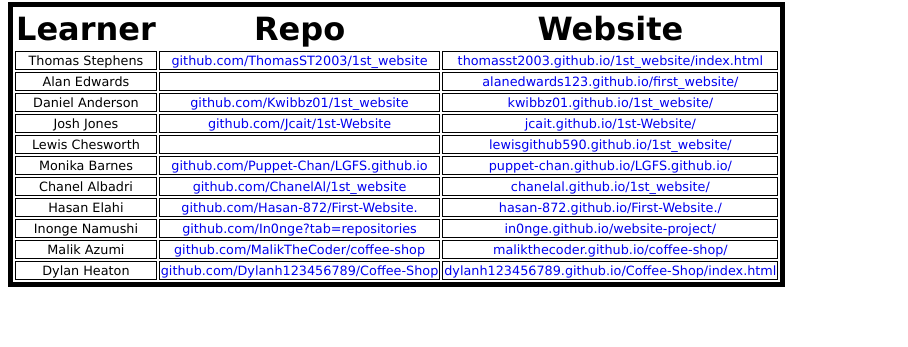
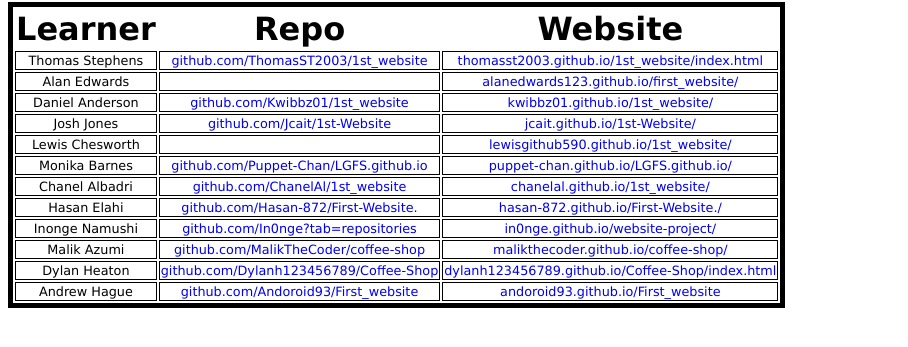
Before and after one commit to mmccart3/17062024-Level-2-Websites, a plain HTML site: page index.html in a window 1280 px wide. Shown: the part 85-432 px from the top of the page, without its empty margins (0-908 px from the left). Drawn offline with Linux system fonts and the light colour scheme.

Commit message:
Andrew addded

```diff
--- a/index.html
+++ b/index.html
@@ -70,7 +70,12 @@
         <tr>
             <td>Dylan Heaton</td>
             <td><a href="https://github.com/Dylanh123456789/Coffee-Shop">github.com/Dylanh123456789/Coffee-Shop</a></td>
-            <td><a href="https://dylanh123456789.github.io/Coffee-Shop/index.html/">dylanh123456789.github.io/Coffee-Shop/index.html</a></td>
+            <td><a href="https://dylanh123456789.github.io/Coffee-Shop/index.html">dylanh123456789.github.io/Coffee-Shop/index.html</a></td>
+        </tr>
+        <tr>
+            <td>Andrew Hague</td>
+            <td><a href="https://github.com/Andoroid93/First_website">github.com/Andoroid93/First_website</a></td>
+            <td><a href="https://andoroid93.github.io/First_website">andoroid93.github.io/First_website</a></td>
         </tr>
     </tbody>
 </table>
```
